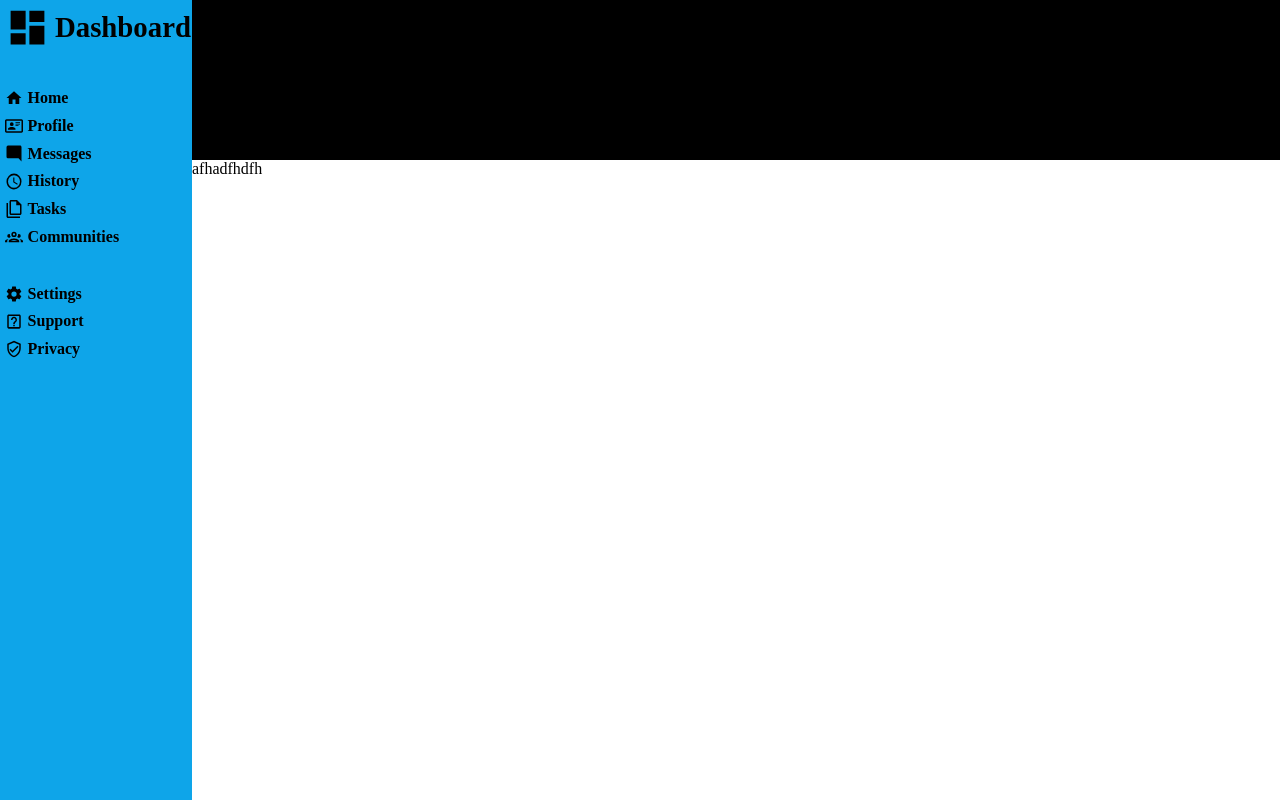
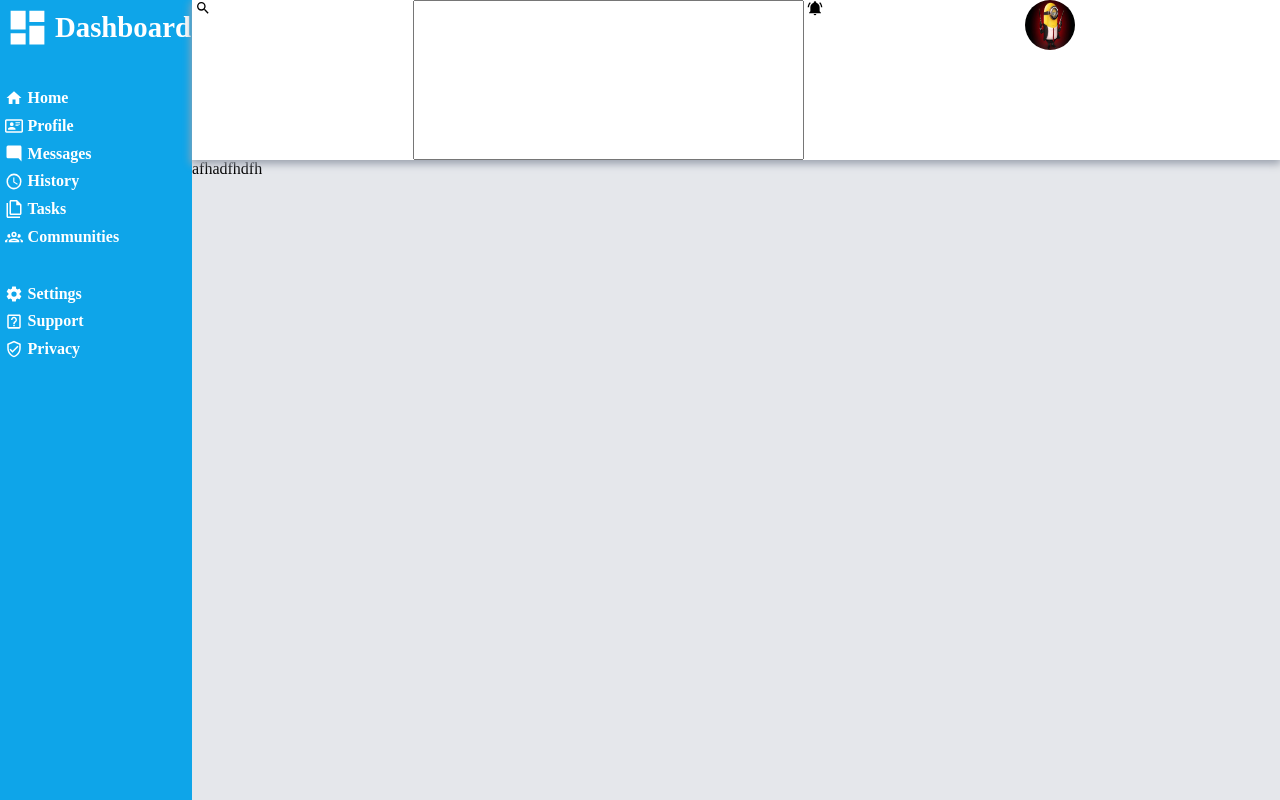
Before and after one commit to Bumble-Tumble/Admin-Dashboard, a plain HTML site: page index.html in a window 1280 px wide. Drawn offline with Linux system fonts and the light colour scheme.

Commit message:
make sidebard icons and text white set up header grid

```diff
--- a/index.html
+++ b/index.html
@@ -26,8 +26,13 @@
                 </div>
             </div>
         </div>
-        <div class="header">afhadfhadfh
-
+        <div class="header">
+            <img src="./icons/magnify.svg" alt="search icon" class="Headicon">
+            <input type="text">
+            <img src="./icons/bell-ring.svg" alt="alerts icon" class="Headicon">
+            <div class="profileBox">
+            <img src="./icons/minion.jpg" alt="profile picture" class="profilePic">
+            </div>
         </div>
         <div class="footer">afhadfhdfh</div>
     </div>
--- a/styles.css
+++ b/styles.css
@@ -12,19 +12,30 @@ body{
 
 }
 .header{
-    background-color: black;
-
+    box-shadow: 0 3px 8px 1px #9ca3af;
+    z-index: 1;
+    display: grid;
+    grid-template-columns: auto auto  auto auto      ;
 }
 .icon{
     --size: 10%;
     height: var(--size);
     width: var(--size);
+    filter: invert(100%) sepia(97%) saturate(0%) hue-rotate(55deg) brightness(104%) contrast(103%);
+    color: white;
 
+}
+.Headicon{
+    --size: 10%;
+    height: var(--size);
+    width: var(--size);
 }
 .dashboardIcon{
     --size: 25%;
     height: var(--size);
     width: var(--size);
+    filter: invert(100%) sepia(97%) saturate(0%) hue-rotate(55deg) brightness(104%) contrast(103%);
+
 
 
 }
@@ -38,6 +49,7 @@ body{
     align-items: center;
     gap: 2.5%;
     font-weight: bold;
+    color: white;
 }
 .settings-section{
     padding-top: 15%;
@@ -45,3 +57,16 @@ body{
 .dashboardSection{
     padding-bottom: 15%;
 }
+.footer{
+    background-color: #e5e7eb;
+}
+.profilePic{
+    width: 50px;
+    height: 50px;
+    border-radius: 50%;
+}
+.profileBox{
+    width: 50px;
+    height: 50px;
+    border-radius: 50%;
+}
```
Also changed, not shown: icons/bell-ring.svg (added), icons/cowabunga.jpg (added), icons/magnify.svg (added), icons/minion.jpg (added), icons/monk.jpg (added), icons/roblox.png (added).
